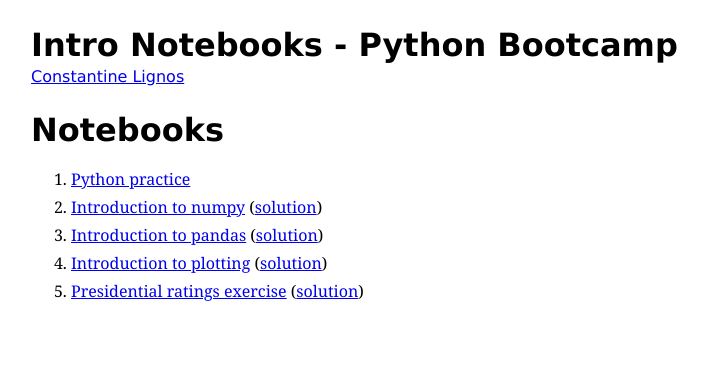
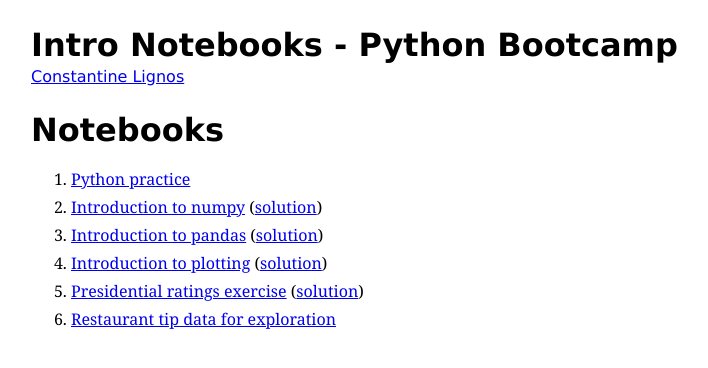
Before and after one commit to KristenZhao/constantinelignos.github.io, a Jekyll site: the page built from pybootcamp/intro-notebooks.md, in a window 1280 px wide. Shown: the top 368 px of the page, without its empty margins (109-817 px from the left). Built offline with Jekyll 4.4.1, drawn with Linux system fonts in a browser that asks for light colours; comment, search, counter and statistics services are not loaded.

Commit message:
Add tips notebook

```diff
--- a/pybootcamp/intro-notebooks.md
+++ b/pybootcamp/intro-notebooks.md
@@ -14,3 +14,4 @@ analytics: pybootcamp
 1. [Introduction to pandas](https://github.com/ConstantineLignos/constantinelignos.github.io/blob/master/pybootcamp/notebooks/Pandas_Demo_Stub.ipynb) ([solution](https://github.com/ConstantineLignos/constantinelignos.github.io/blob/master/pybootcamp/notebooks/Pandas_Demo.ipynb))
 1. [Introduction to plotting](https://github.com/ConstantineLignos/constantinelignos.github.io/blob/master/pybootcamp/notebooks/Seaborn_Demo_Stub.ipynb) ([solution](https://github.com/ConstantineLignos/constantinelignos.github.io/blob/master/pybootcamp/notebooks/Seaborn_Demo.ipynb))
 1. [Presidential ratings exercise](https://github.com/ConstantineLignos/constantinelignos.github.io/blob/master/pybootcamp/notebooks/Presidential_Ratings_Stub.ipynb) ([solution](https://github.com/ConstantineLignos/constantinelignos.github.io/blob/master/pybootcamp/notebooks/Presidential_Ratings.ipynb))
+1. [Restaurant tip data for exploration](https://github.com/ConstantineLignos/constantinelignos.github.io/blob/master/pybootcamp/notebooks/Tips_Stub.ipynb)
```
Also changed, not shown: 1 other file.
